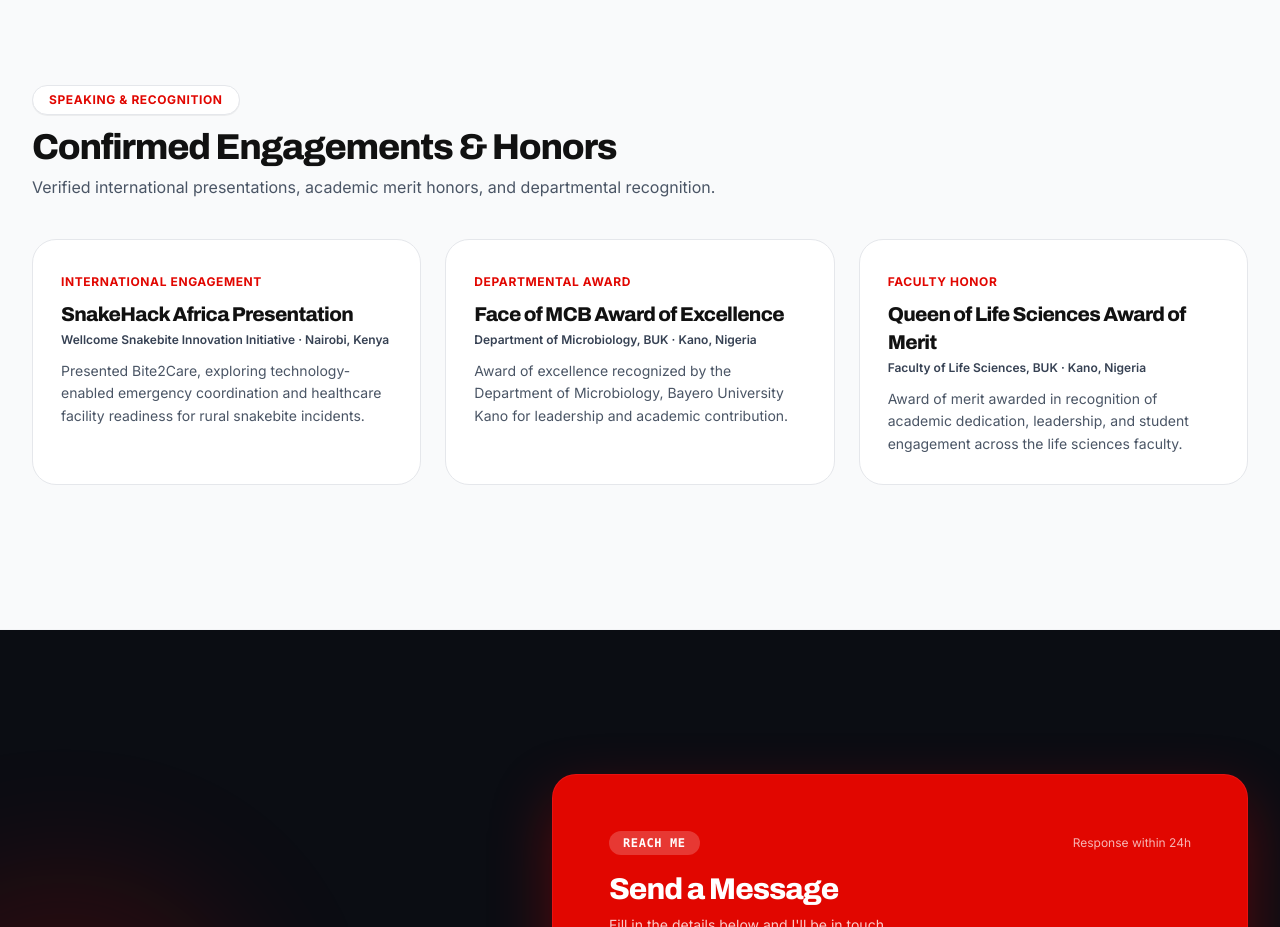
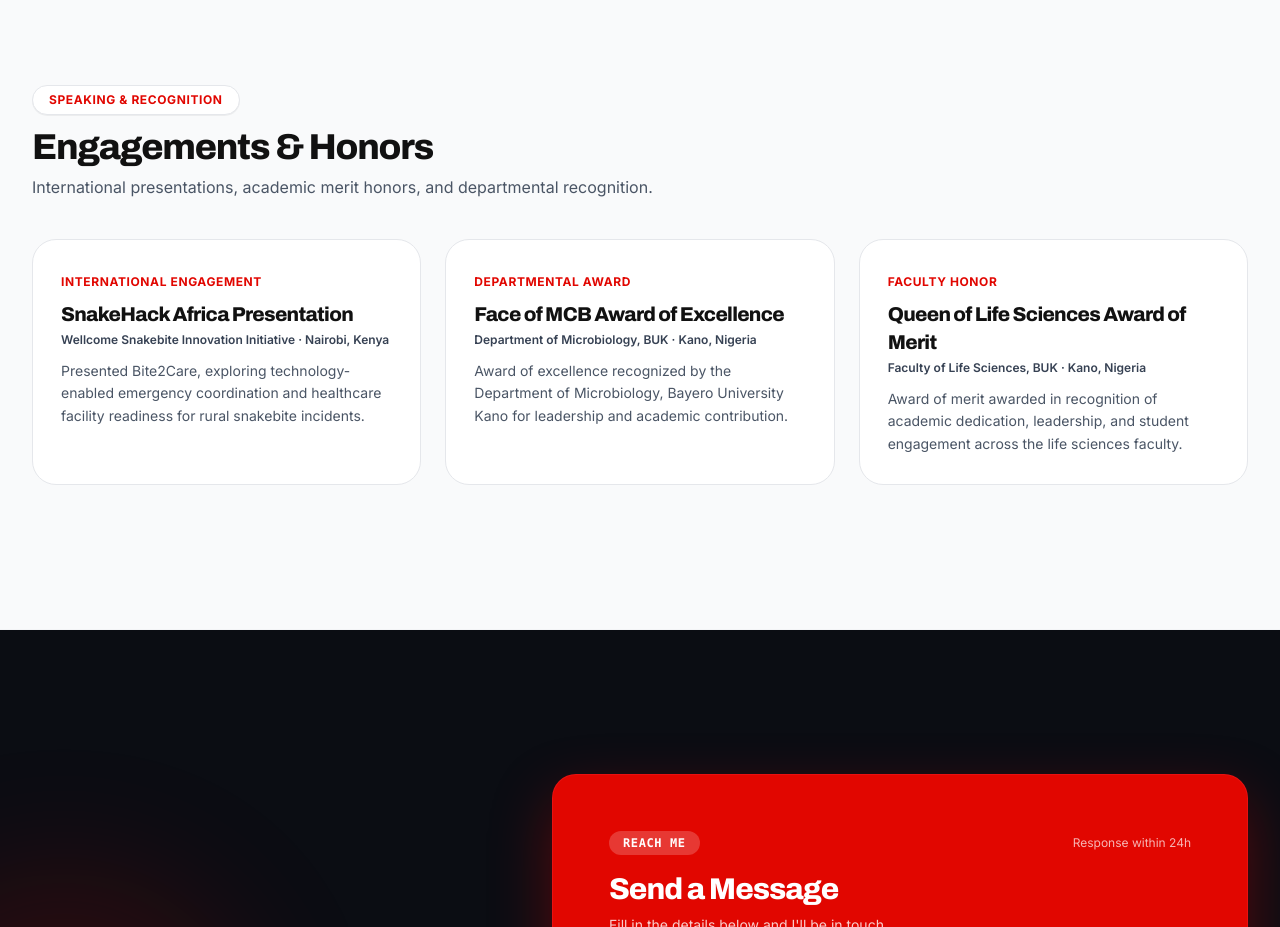
Before and after one commit to fatimawada/fatimawada-portfolio, a Next.js app: page / in a window 1280 px wide. Shown: the part 7740-8667 px from the top of the page. Built offline with nearby package versions, Linux system fonts and the light colour scheme; a web font is replaced by a local one.

Commit message:
fix(recognition): update heading to 'Engagements & Honors' and remove 'Confirmed' label

```diff
--- a/app/components/ResearchSection.tsx
+++ b/app/components/ResearchSection.tsx
@@ -163,10 +163,10 @@ export default function ResearchSection() {
               Speaking &amp; Recognition
             </span>
             <h3 className="font-heading text-2xl sm:text-4xl text-[#111111] mt-3">
-              Confirmed Engagements &amp; Honors
+              Engagements &amp; Honors
             </h3>
             <p className="mt-2 text-sm sm:text-base text-gray-600">
-              Verified international presentations, academic merit honors, and departmental recognition.
+              International presentations, academic merit honors, and departmental recognition.
             </p>
           </motion.div>
 
```
